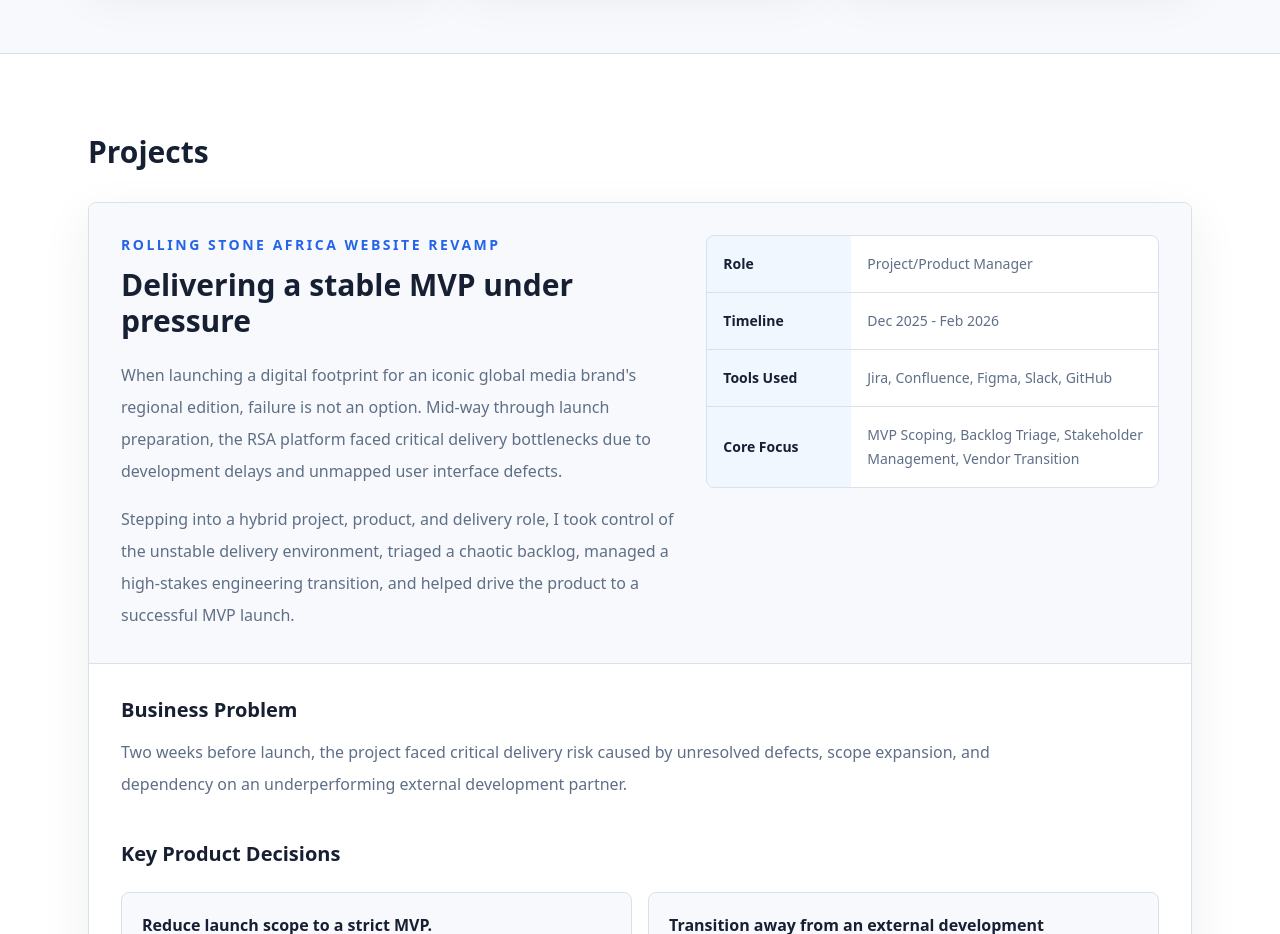
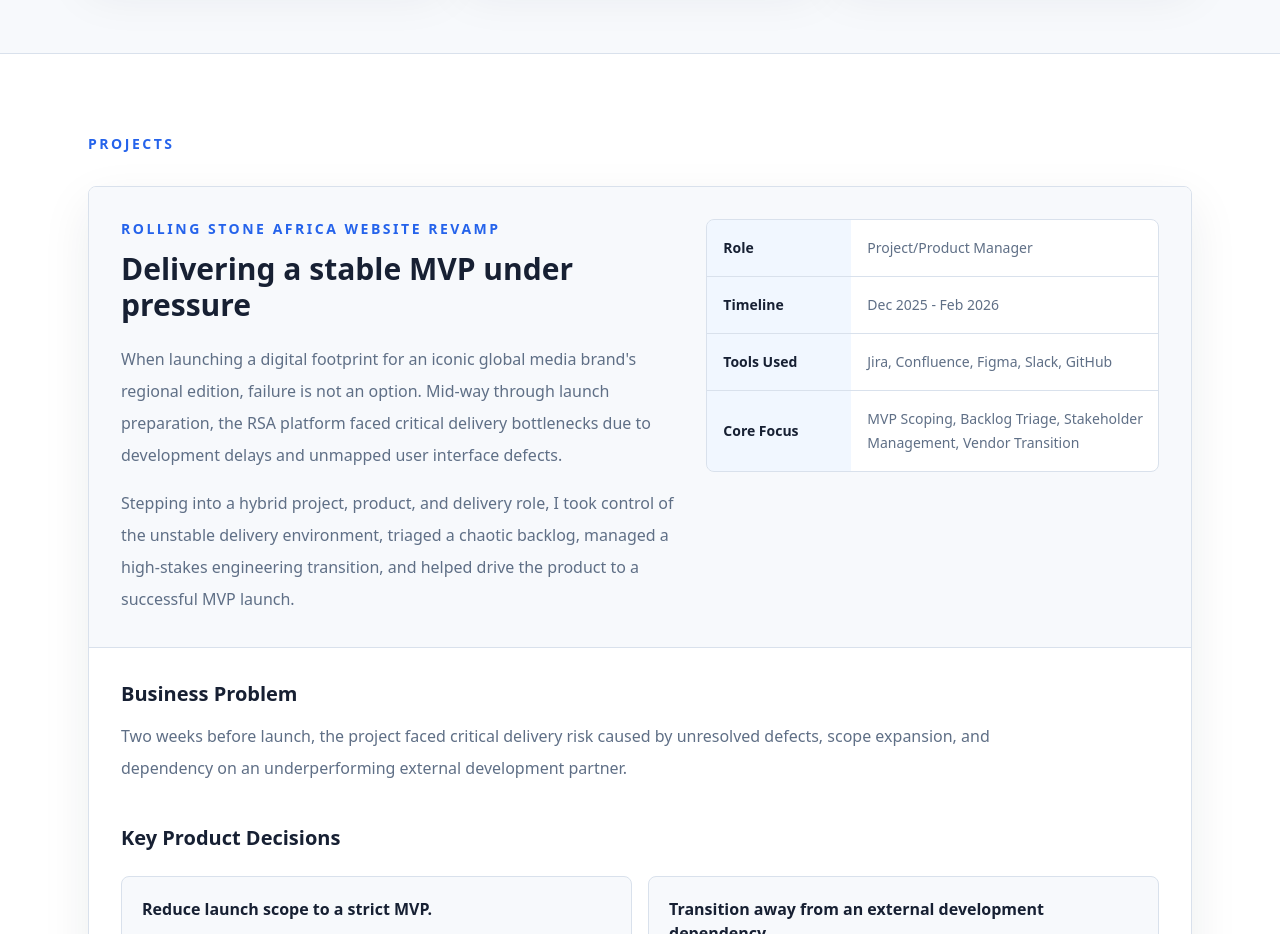
Before and after one commit to omololaalonge/Portfolio_Product-Manager, a Next.js app: page / in a window 1280 px wide. Shown: the part 1800-2734 px from the top of the page. Built offline with nearby package versions, Linux system fonts and the light colour scheme.

Commit message:
Match projects section label style

```diff
--- a/components/Projects.tsx
+++ b/components/Projects.tsx
@@ -113,7 +113,7 @@
   return (
     <section id="projects" className="bg-surface">
       <div className="mx-auto max-w-6xl px-5 py-16 sm:px-6 lg:py-20">
-        <h2 className="section-title">Projects</h2>
+        <p className="section-kicker">Projects</p>
 
         <article className="card mt-8 overflow-hidden">
           <div className="border-b border-line bg-page p-6 sm:p-8">
```
